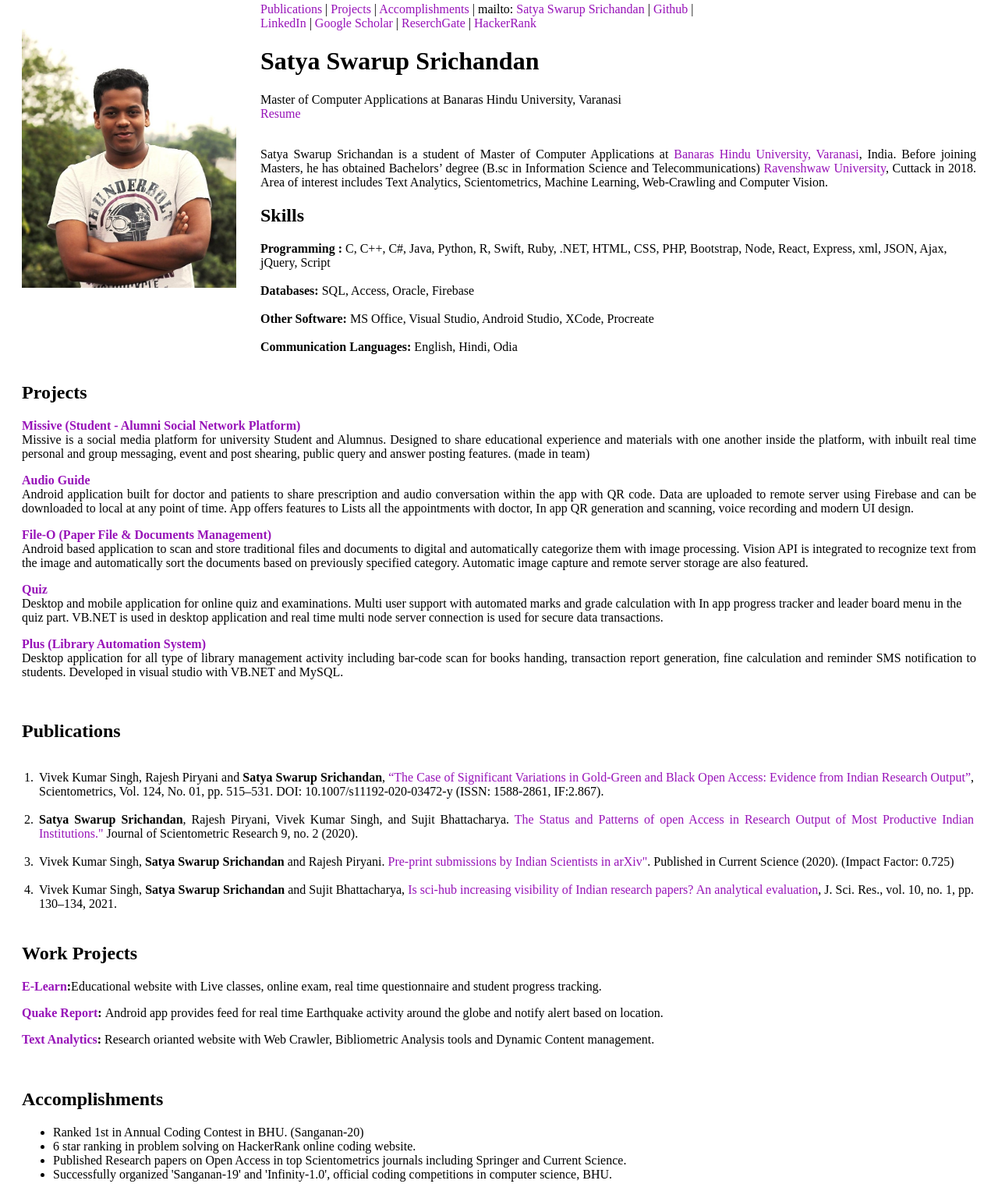
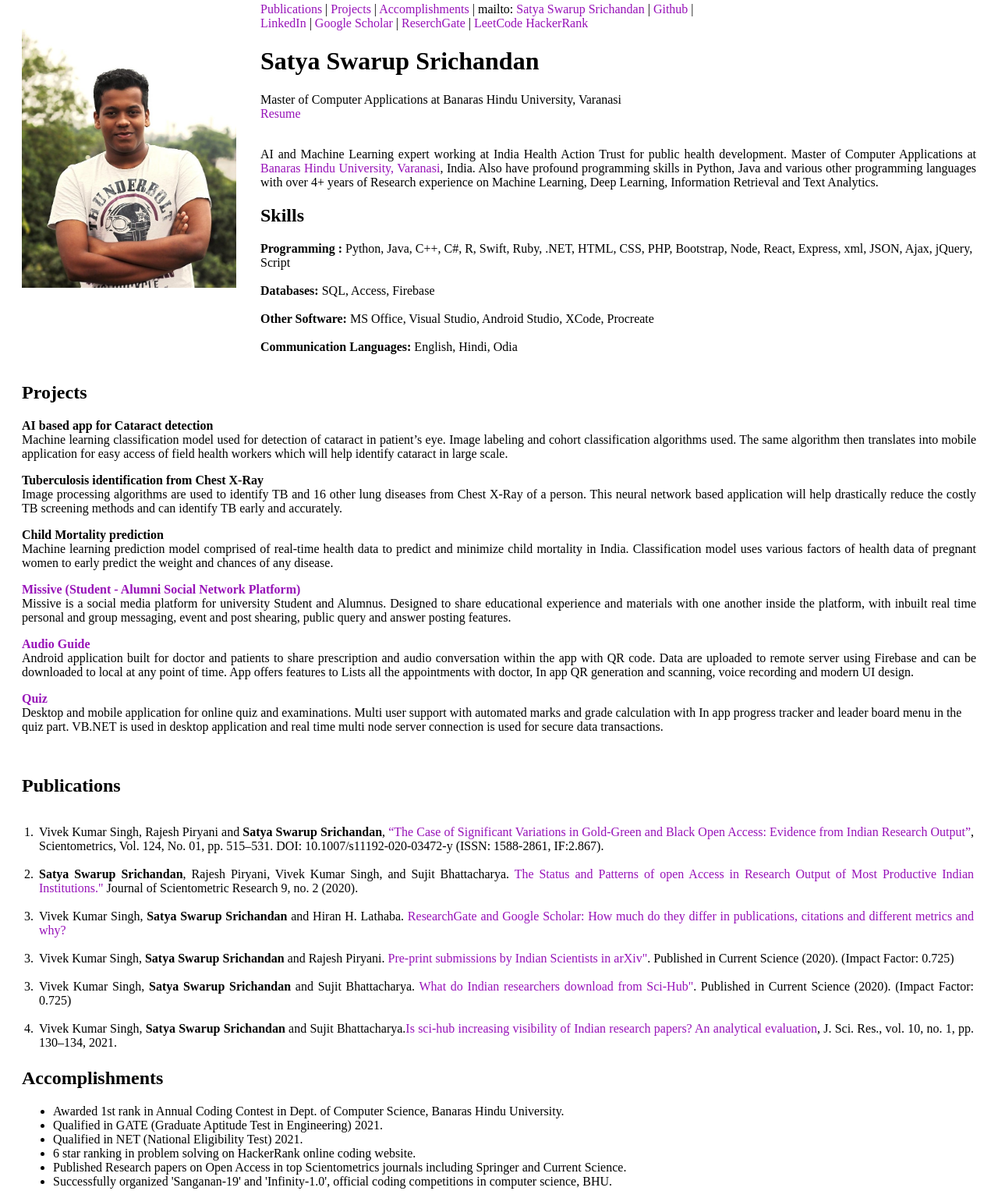
Before and after one commit to satyaswarup98/satyaswarup98.github.io, a plain HTML site: page index.html in a window 1280 px wide. Shown: the part 25-1552 px from the top of the page at 78% size. Drawn offline with Linux system fonts and the light colour scheme; a web font is replaced by a local one.

Commit message:
Update index.html

```diff
--- a/index.html
+++ b/index.html
@@ -207,7 +207,8 @@ body{
 			<span><a href="http://www.linkedin.com/in/satyaswarup98" target="_blank">LinkedIn</a> | </span>
 			<span><a href="https://scholar.google.com/citations?user=iT0PjWoAAAAJ&hl=en" target="_blank">Google Scholar</a> | </span>
 			<span><a href="https://www.researchgate.net/profile/Satya_Srichandan" target="_blank">ReserchGate</a> | </span>
-			<span><a href="http://www.hackerrank.com/satyaswarup98" target="_blank">HackerRank</a></span>
+			<span><a href="http://www.leetcode.com/satyaswarup98" target="_blank">LeetCode</a></span>
+	    		<span><a href="http://www.hackerrank.com/satyaswarup98" target="_blank">HackerRank</a></span>
 		</p>
 	  <h1>Satya Swarup Srichandan</h1>
       Master of Computer Applications at Banaras Hindu University, Varanasi<br>
@@ -216,11 +217,11 @@ body{
 
 	 <div class="column2"><br>
       <p align="justify">
-	  Satya Swarup Srichandan is a student of Master of Computer Applications at <a href="http://www.bhu.ac.in" target="_blank">Banaras Hindu University, Varanasi</a>, India. Before joining Masters, he has obtained Bachelors’ degree (B.sc in Information Science and Telecommunications) <a href="https://www.ravenshawuniversity.ac.in/" target="_blank">Ravenshwaw University</a>, Cuttack in 2018. Area of interest includes Text Analytics, Scientometrics, Machine Learning, Web-Crawling and Computer Vision.
+	  AI and Machine Learning expert working at India Health Action Trust for public health development. Master of Computer Applications at <a href="http://www.bhu.ac.in" target="_blank">Banaras Hindu University, Varanasi</a>, India. Also have profound programming skills in Python, Java and various other programming languages with over 4+ years of Research experience on Machine Learning, Deep Learning, Information Retrieval and Text Analytics.
 
 		 <h2>Skills </h2>
-			<p><b>Programming : </b>C, C++, C#, Java, Python, R, Swift, Ruby, .NET, HTML, CSS, PHP, Bootstrap, Node, React, Express, xml, JSON, Ajax, jQuery, Script<br><br>
-				<b>Databases: </b>SQL, Access, Oracle, Firebase<br><br>
+			<p><b>Programming : </b>Python, Java, C++, C#, R, Swift, Ruby, .NET, HTML, CSS, PHP, Bootstrap, Node, React, Express, xml, JSON, Ajax, jQuery, Script<br><br>
+				<b>Databases: </b>SQL, Access, Firebase<br><br>
 				<b>Other Software: </b>MS Office, Visual Studio, Android Studio, XCode, Procreate<br><br>
 				<b>Communication Languages: </b>English, Hindi, Odia<br>
 			</p>
@@ -228,44 +229,55 @@ body{
 </div>
 
 	<h2 id="project">Projects</h2>
+	<p align="justify"><b>AI based app for Cataract detection</b><br>
+		Machine learning classification model used for detection of cataract in patient’s eye. Image labeling and cohort classification algorithms used. The same algorithm then translates into mobile application for easy access of field health workers which will help identify cataract in large scale.</p>
+
+	<p align="justify"><b>Tuberculosis identification from Chest X-Ray</b><br>
+		Image processing algorithms are used to identify TB and 16 other lung diseases from Chest X-Ray of a person.  This neural network based application will help drastically reduce the costly TB screening methods and can identify TB early and accurately.</p>
+
+	<p align="justify"><b>Child Mortality prediction</b><br>
+		Machine learning prediction model comprised of real-time health data to predict and minimize child mortality in India. Classification model uses various factors of health data of pregnant women to early predict the weight and chances of any disease. </p>
+
 	<p align="justify"><b><a href="https://github.com/satyaswarup98/Missive" target="_blank">Missive (Student - Alumni Social Network Platform)</a></b><br>
 		Missive is a social media platform for university Student and Alumnus. Designed to share educational experience and materials
 		with one another inside the platform, with inbuilt real time personal and group messaging, event and post shearing, public query
-		and answer posting features. (made in team)</p>
+		and answer posting features.</p>
+
 	<p align="justify"><b><a href="https://github.com/satyaswarup98/Audio-Guide" target="_blank">Audio Guide</a></b><br>
 		Android application built for doctor and patients to share prescription and audio conversation within the app with QR code. Data
 		are uploaded to remote server using Firebase and can be downloaded to local at any point of time. App offers features to Lists all
 		the appointments with doctor, In app QR generation and scanning, voice recording and modern UI design.
-	<p align="justify"><b><a href="https://github.com/satyaswarup98/File-O" target="_blank">File-O (Paper File & Documents Management)</a></b><br>
+
+	<!-- <p align="justify"><b><a href="https://github.com/satyaswarup98/File-O" target="_blank">File-O (Paper File & Documents Management)</a></b><br>
 		Android based application to scan and store traditional files and documents to digital and automatically categorize them with
 		image processing. Vision API is integrated to recognize text from the image and automatically sort the documents based on
-		previously specified category. Automatic image capture and remote server storage are also featured.</p>
+		previously specified category. Automatic image capture and remote server storage are also featured.</p> -->
+
 	<p><b><a href="https://github.com/satyaswarup98/Quiz" target="_blank">Quiz</a></b><br>
 		Desktop and mobile application for online quiz and examinations. Multi user support with automated marks and grade calculation
 		with In app progress tracker and leader board menu in the quiz part. VB.NET is used in desktop application and real time multi
 		node server connection is used for secure data transactions.</p>
-	<p align="justify"><b><a href="https://github.com/satyaswarup98/Plus-Library_Automation" target="_blank">Plus (Library Automation System)</a></b><br>
+
+	<!--<p align="justify"><b><a href="https://github.com/satyaswarup98/Plus-Library_Automation" target="_blank">Plus (Library Automation System)</a></b><br>
 		Desktop application for all type of library management activity including bar-code scan for books handing, transaction report
-		generation, fine calculation and reminder SMS notification to students. Developed in visual studio with VB.NET and MySQL.</p>
+		generation, fine calculation and reminder SMS notification to students. Developed in visual studio with VB.NET and MySQL.</p> -->
 	<br>
 	<h2 id="publication">Publications</h2>
 	<table>
 		<tr><td align="left" valign="top"><p style=" min-width:15px;">1. </p></td><td><p align="justify">Vivek Kumar Singh, Rajesh Piryani and <b>Satya Swarup Srichandan</b>, <a href="https://link.springer.com/article/10.1007/s11192-020-03472-y" target="_blank">“The Case of Significant Variations in Gold-Green and Black Open Access: Evidence from Indian Research Output”</a>, Scientometrics, Vol. 124, No. 01, pp. 515–531. DOI: 10.1007/s11192-020-03472-y (ISSN: 1588-2861, IF:2.867).</p></td></tr>
 		<tr><td align="left" valign="top"><p style=" min-width:15px;">2. </p></td><td><p align="justify"><b>Satya Swarup Srichandan</b>, Rajesh Piryani, Vivek Kumar Singh, and Sujit Bhattacharya.  <a href="http://www.jscires.org/article/349" target="_blank">The Status and Patterns of open Access in Research Output of Most Productive Indian Institutions."</a> Journal of Scientometric Research 9, no. 2 (2020).</p></td></tr>
-		<tr><td align="left" valign="top"><p style=" min-width:15px;">3. </p></td><td><p align="justify">Vivek Kumar Singh, <b>Satya Swarup Srichandan</b> and Rajesh Piryani. <a href="publication_3.pdf" target="_blank">Pre-print submissions by Indian Scientists in arXiv"</a>. Published in Current Science (2020). (Impact Factor: 0.725)</p></td></tr>
-		<tr><td align="left" valign="top"><p style=" min-width:15px;">4. </p></td><td><p align="justify">Vivek Kumar Singh, <b>Satya Swarup Srichandan</b> and Sujit Bhattacharya, <a href="http://www.jscires.org/article/410" target="_blank">Is sci-hub increasing visibility of Indian research papers? An analytical evaluation</a>, J. Sci. Res., vol. 10, no. 1, pp. 130–134, 2021.</p></td></tr>
+		<tr><td align="left" valign="top"><p style=" min-width:15px;">3. </p></td><td><p align="justify">Vivek Kumar Singh, <b>Satya Swarup Srichandan</b> and Hiran H. Lathaba. <a href="https://arxiv.org/ftp/arxiv/papers/2105/2105.13602.pdf" target="_blank">ResearchGate and Google Scholar: How much do they differ in publications, citations and different metrics and why?</p></td></tr>
+		<tr><td align="left" valign="top"><p style=" min-width:15px;">3. </p></td><td><p align="justify">Vivek Kumar Singh, <b>Satya Swarup Srichandan</b> and Rajesh Piryani. <a href="https://www.researchgate.net/profile/Satya-Srichandan/publication/351454600_Is_Sci-Hub_Increasing_Visibility_of_Indian_Research_Papers_An_Analytical_Evaluation/links/609b6c6e458515d31514064e/Is-Sci-Hub-Increasing-Visibility-of-Indian-Research-Papers-An-Analytical-Evaluation.pdf" target="_blank">Pre-print submissions by Indian Scientists in arXiv"</a>. Published in Current Science (2020). (Impact Factor: 0.725)</p></td></tr>
+		<tr><td align="left" valign="top"><p style=" min-width:15px;">3. </p></td><td><p align="justify">Vivek Kumar Singh, <b>Satya Swarup Srichandan</b> and Sujit Bhattacharya. <a href="publication_3.pdf" target="_blank"> What do Indian researchers download from Sci-Hub"</a>. Published in Current Science (2020). (Impact Factor: 0.725)</p></td></tr>
+		<tr><td align="left" valign="top"><p style=" min-width:15px;">4. </p></td><td><p align="justify">Vivek Kumar Singh, <b>Satya Swarup Srichandan</b> and Sujit Bhattacharya.<a href="http://www.jscires.org/article/410" target="_blank">Is sci-hub increasing visibility of Indian research papers? An analytical evaluation</a>, J. Sci. Res., vol. 10, no. 1, pp. 130–134, 2021.</p></td></tr>
 	</table>
 
-	<br>
 
-	<h2 id="work">Work Projects</h2>
-	<p align="justify"><b><a href="http://sriramacademy.in/" target="_blank">E-Learn</a>:</b>Educational website with Live classes, online exam, real time questionnaire and student progress tracking.</p>
-	<p align="justify"><b><a href="https://github.com/satyaswarup98/Quake-Report" target="_blank">Quake Report</a>: </b>Android app provides feed for real time Earthquake activity around the globe and notify alert based on location.</p>
-	<p align="justify"><b><a href="http://textanalytics.in/" target="_blank">Text Analytics</a>: </b>Research orianted website with Web Crawler, Bibliometric Analysis tools and Dynamic Content management.</p>
-	<br>
 	<h2 id="acc">Accomplishments</h2>
 	<ul>
-		<li>Ranked 1st in Annual Coding Contest in BHU. (Sanganan-20)</li>
+		<li>Awarded 1st rank in Annual Coding Contest in Dept. of Computer Science, Banaras Hindu University.</li>
+		<li>Qualified in GATE (Graduate Aptitude Test in Engineering) 2021.</li>
+		<li>Qualified in NET (National Eligibility Test) 2021.</li>
 		<li>6 star ranking in problem solving on HackerRank online coding website.</li>
 		<li>Published Research papers on Open Access in top Scientometrics journals including Springer and Current Science.</li>
 		<li>Successfully organized 'Sanganan-19' and 'Infinity-1.0', official coding competitions in computer science, BHU.</li>
```
